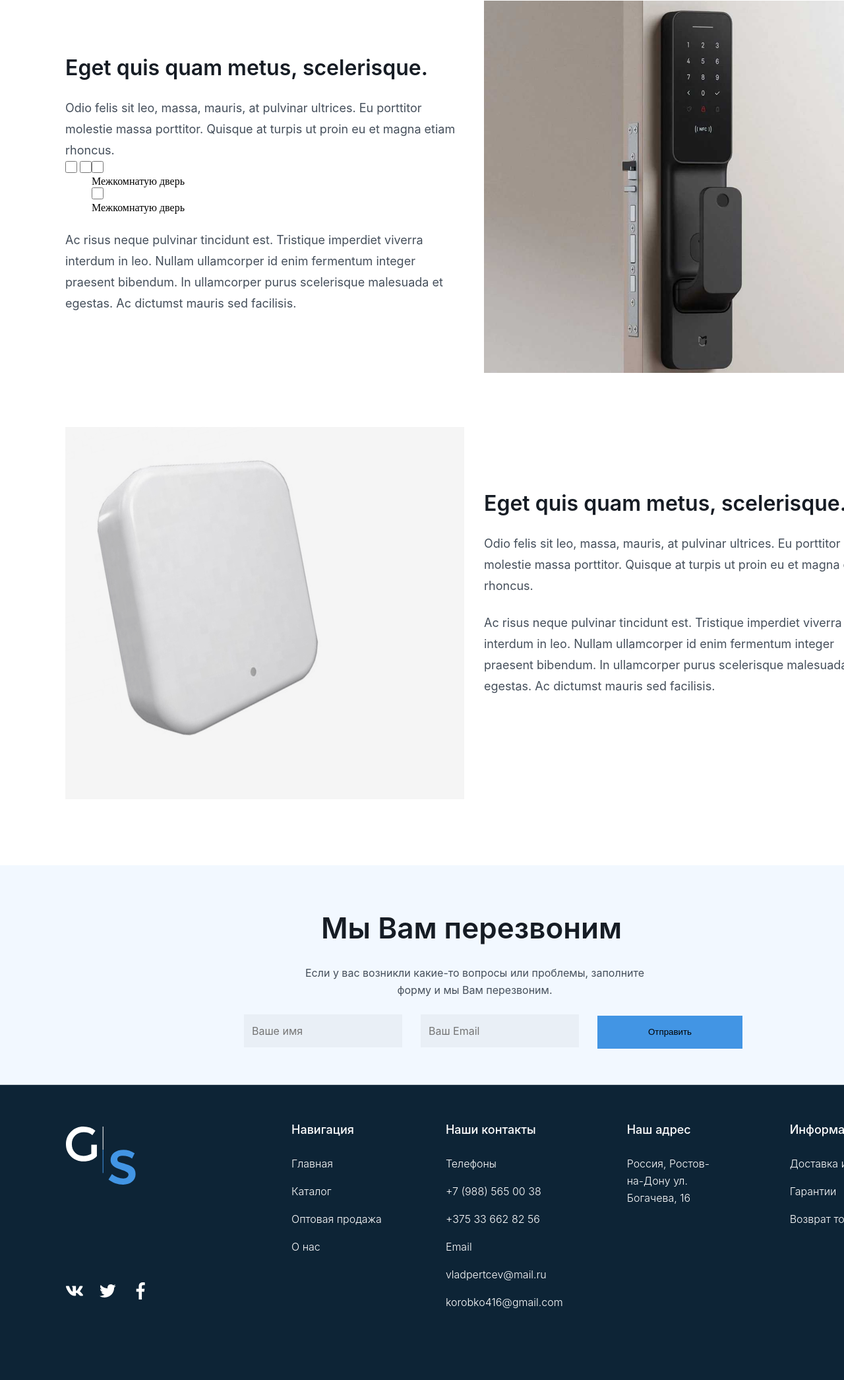
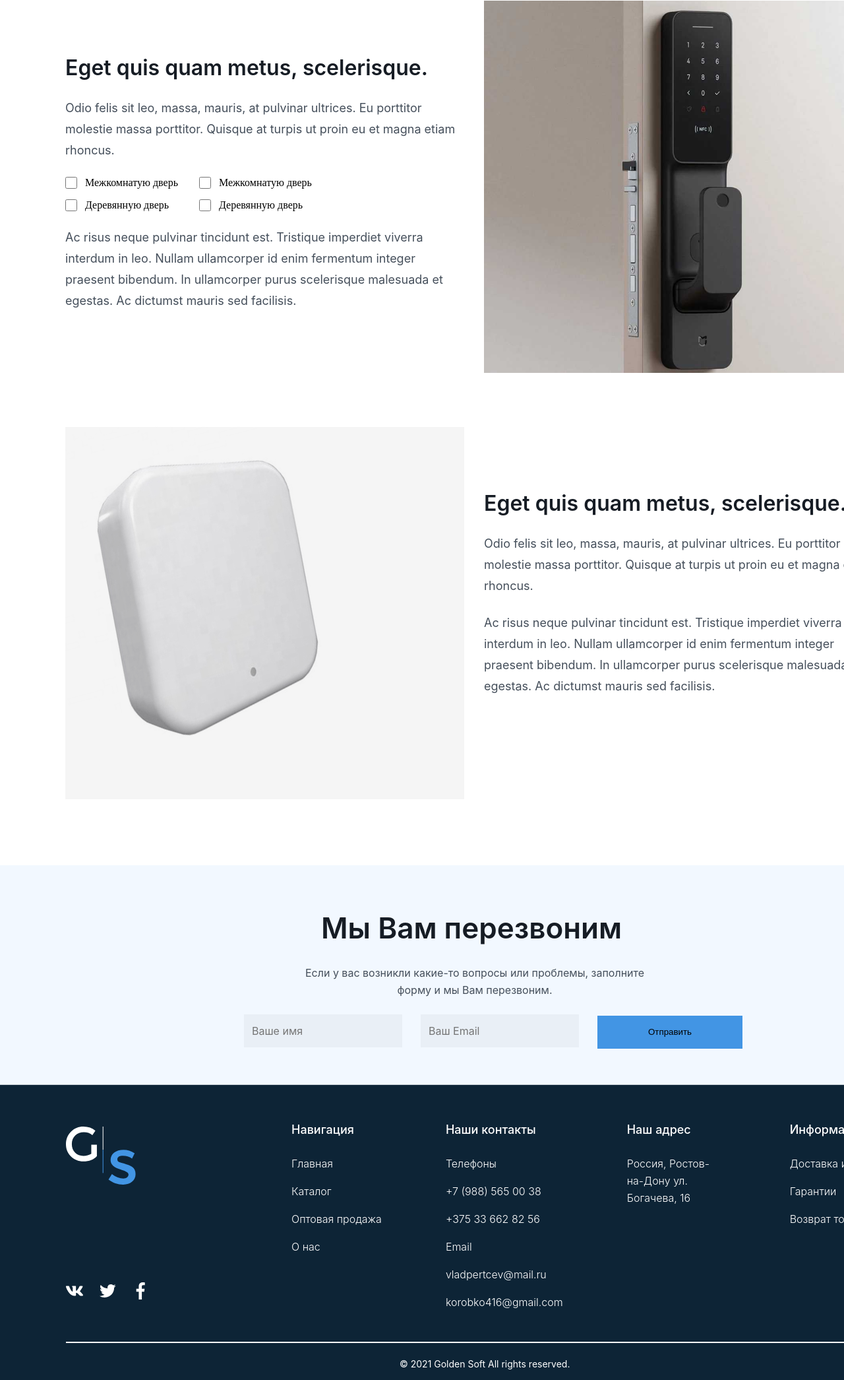
Before and after one commit to shohjahon017/4-dars, a plain HTML site: page index.html in a window 1280 px wide. Shown: the part 3138-5229 px from the top of the page at 66% size. Drawn offline with Linux system fonts and the light colour scheme.

Commit message:
tugatdim

```diff
--- a/index.html
+++ b/index.html
@@ -337,14 +337,24 @@
             </p>
             <div class="checked">
               <div>
-                <input type="checkbox" name="" id="check" placeholder="" />
-                <input type="checkbox" name="" id="check" />
+                <div class="chek1">
+                  <input type="checkbox" name="" id="check" placeholder="" />
+                  <p>Межкомнатую дверь</p>
+                </div>
+                <div class="chek">
+                  <input type="checkbox" name="" id="check" />
+                  <p>Деревянную дверь</p>
+                </div>
               </div>
               <div>
-                <input type="checkbox" name="" id="check" />
-                <p>Межкомнатую дверь</p>
-                <input type="checkbox" name="" id="check" />
-                <p>Межкомнатую дверь</p>
+                <div class="chek1">
+                  <input class="derev" type="checkbox" name="" id="check" />
+                  <p>Межкомнатую дверь</p>
+                </div>
+                <div class="chek">
+                  <input class="derev" type="checkbox" name="" id="check" />
+                  <p>Деревянную дверь</p>
+                </div>
               </div>
             </div>
             <p class="ac">
@@ -392,6 +402,7 @@
           </p>
           <div class="foot-input">
             <input class="nom" type="text" placeholder="Ваше имя" />
+
             <input class="nom" type="text" placeholder="Ваш Email" />
             <button class="junatmoq">Отправить</button>
           </div>
@@ -453,6 +464,10 @@
             </ul>
           </div>
         </div>
+        <div>
+          <div class="foot-line"></div>
+          <p class="golden">© 2021 Golden Soft All rights reserved.</p>
+        </div>
       </div>
     </div>
   </body>
--- a/styles/style.css
+++ b/styles/style.css
@@ -540,7 +540,7 @@ div a {
   margin-left: 97px;
 }
 .foot-link {
-  font-family: SF Pro Text;
+  font-family: "SF Pro Text";
   font-size: 16px;
   font-weight: 300;
   line-height: 26px;
@@ -564,7 +564,7 @@ div a {
   max-width: 150px;
 }
 .foot-link2 {
-  font-family: SF Pro Text;
+  font-family: "SF Pro Text";
   font-size: 16px;
   font-weight: 300;
   line-height: 26px;
@@ -573,3 +573,36 @@ div a {
   padding-left: 97px;
   color: rgba(255, 255, 255, 1);
 }
+.foot-line {
+  width: 1240px;
+  margin-top: -58px;
+  margin-left: 100px;
+  opacity: 0.08px;
+  border: 1px solid rgba(255, 255, 255, 1);
+}
+.golden {
+  position: relative;
+  opacity: 0, 6px;
+  top: 24px;
+  margin-left: 606px;
+  font-family: "SF Pro Display";
+  font-size: 14px;
+  font-weight: 400;
+  line-height: 16.71px;
+  color: rgba(255, 255, 255, 1);
+}
+.chek {
+  display: flex;
+  gap: 12px;
+  margin-top: 16px;
+}
+
+.chek1 {
+  display: flex;
+  margin-top: 24px;
+  gap: 12px;
+}
+
+.derev {
+  margin-left: 32px;
+}
```
